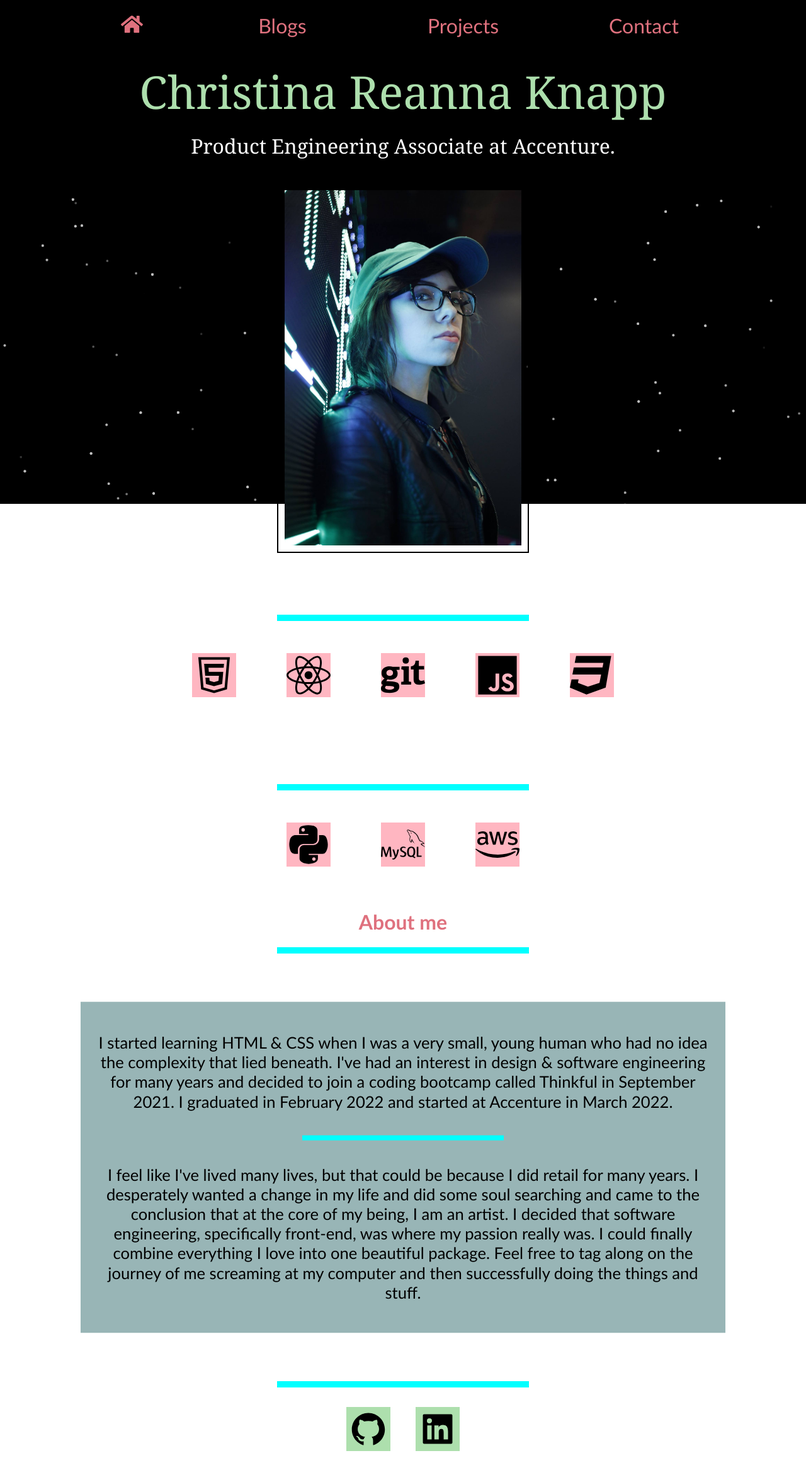
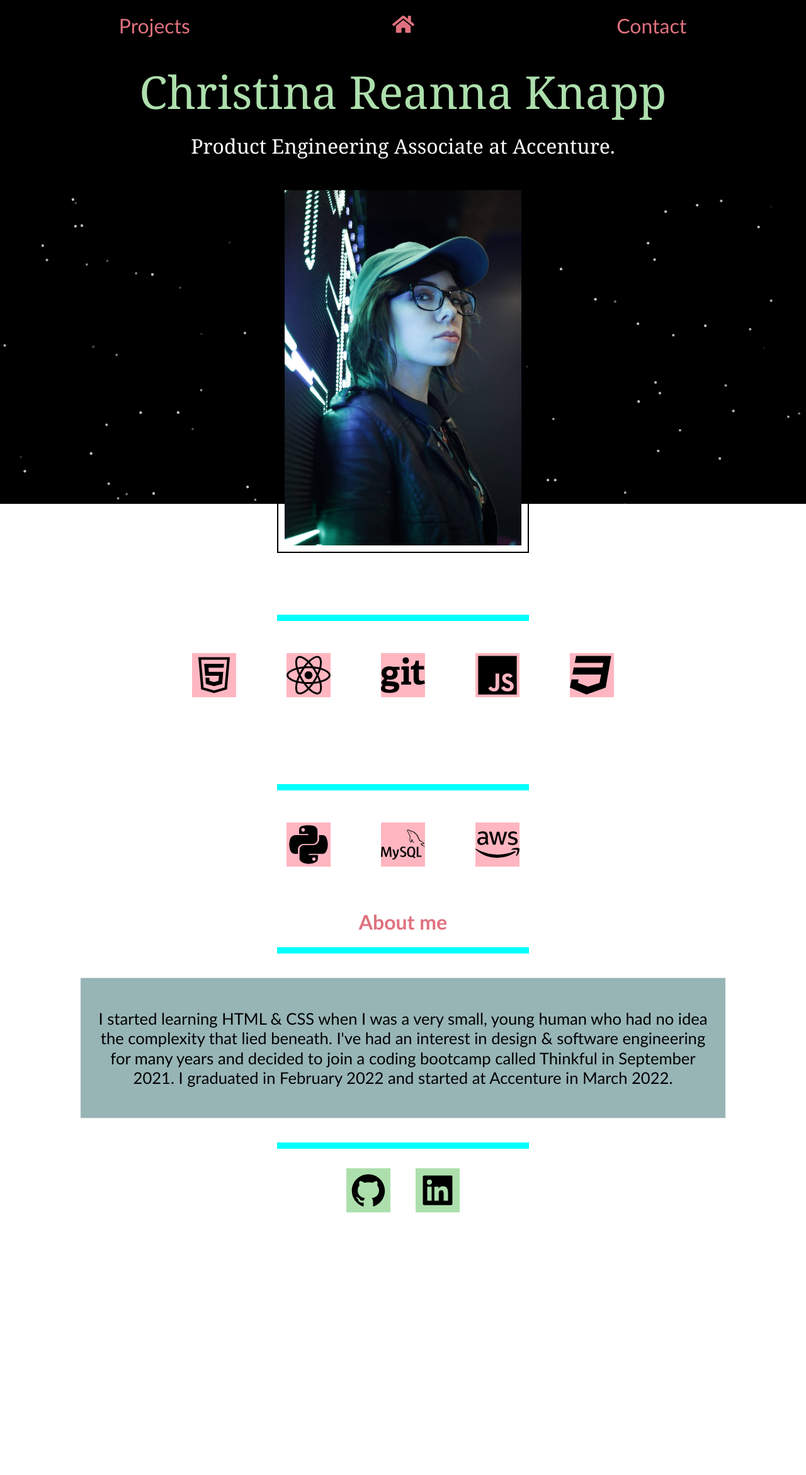
Before and after one commit to christinareanna/christinareanna.github.io, a React (Create React App) app: page / in a window 1280 px wide. Shown: the top 2342 px of the page at 63% size. After the commit the page ends 1974 px from the top, so only its background shows below. Built offline with nearby package versions, Linux system fonts and the light colour scheme.

Commit message:
blog removal

```diff
--- a/src/App.js
+++ b/src/App.js
@@ -2,7 +2,7 @@ import "./App.css";
 import ParticleBackground from "./ParticleBackground";
 import { BrowserRouter as Router, Routes, Route } from "react-router-dom";
 import Home from "./pages/Home";
-import Blogs from "./pages/Blogs";
+// import Blogs from "./pages/Blogs";
 import Contact from "./pages/Contact";
 import NoPage from "./pages/NoPage";
 import Navbar from "./components/Navbar";
@@ -18,7 +18,7 @@ function App() {
           <Navbar />
           <Routes>
             <Route exact path="/" element={<Home />} />
-            <Route path="/blogs" element={<Blogs />} />
+            {/* <Route path="/blogs" element={<Blogs />} /> */}
             <Route path="/projects" element={<Projects />} />
             <Route path="/contact" element={<Contact />} />
             <Route path="*" element={<NoPage />} />
--- a/src/components/Navbar/NavbarElements.js
+++ b/src/components/Navbar/NavbarElements.js
@@ -23,7 +23,7 @@ height: 80px;
 z-index: 1;
 width: 100%;
 padding: 0 24px;
-max-width: 1100px;
+max-width: 2100px;
 `
 
 export const NavLogo = styled(Link)`
@@ -33,7 +33,6 @@ cursor: pointer;
 font-size: 1.5rem;
 display: flex;
 align-items: center;
-margin-left: 24px;
 font-weight: bold;
 text-decoration: none;
 `
--- a/src/components/Navbar/index.js
+++ b/src/components/Navbar/index.js
@@ -11,17 +11,18 @@ const Navbar = () => {
             <Nav>
                 <NavbarContainer>
                     <NavMenu style={{ fontFamily: "calibri", width: "100%", maxWidth: "100%", justifyContent: "center" }}>
-                    <NavItem id="home" style={{ width: "100%",  margin: "0px", padding: "0px" }}>
-                            <Link to="/" style={{ color: "#df717e", textDecoration: "none" }}><div style={{display: "flex", justifyContent: "center" }}><span><FaHome size={35}/></span></div></Link>
+                        <NavItem id="projects" style={{ width: "100%", margin: "3rem" }}>
+                            <Link to="/projects" style={{ color: "#df717e", textDecoration: "none" }}><div style={{ display: "flex", justifyContent: "center" }}><span style={{ fontSize: "2em" }}>Projects</span></div></Link>
                         </NavItem>
-                        <NavItem id="blogs" style={{ width: "100%", margin: "3rem" }}>
+                        <NavItem id="home" style={{ width: "100%", margin: "0px", padding: "0px" }}>
+                            <Link to="/" style={{ color: "#df717e", textDecoration: "none" }}><div style={{ display: "flex", justifyContent: "center" }}><span><FaHome size={35} /></span></div></Link>
+                        </NavItem>
+                        {/* <NavItem id="blogs" style={{ width: "100%", margin: "3rem" }}>
                             <Link to="/blogs" style={{ color: "#df717e", textDecoration: "none" }}><div style={{display: "flex", justifyContent: "center"}}><span style={{fontSize: "2em"}}>Blogs</span></div></Link>
-                        </NavItem>
-                        <NavItem id="projects" style={{ width: "100%", margin: "3rem" }}>
-                            <Link to="/projects" style={{ color: "#df717e", textDecoration: "none" }}><div style={{display: "flex", justifyContent: "center"}}><span style={{fontSize: "2em"}}>Projects</span></div></Link>
-                        </NavItem>
+                        </NavItem> */}
+
                         <NavItem id="contact" style={{ width: "100%", margin: "3rem" }}>
-                            <Link to="/contact" style={{ color: "#df717e", textDecoration: "none" }}><div style={{display: "flex", justifyContent: "center"}}><span style={{fontSize: "2em"}}>Contact</span></div></Link>
+                            <Link to="/contact" style={{ color: "#df717e", textDecoration: "none" }}><div style={{ display: "flex", justifyContent: "center" }}><span style={{ fontSize: "2em" }}>Contact</span></div></Link>
                         </NavItem>
                     </NavMenu>
                 </NavbarContainer>
--- a/src/components/Sidebar/index.js
+++ b/src/components/Sidebar/index.js
@@ -39,9 +39,9 @@ const Sidebar = () => {
           <SidebarItem aria-label="View Projects" id="projects">
             <Link to="/projects" className="link" onClick={toggle}>Projects</Link>
           </SidebarItem>
-          <SidebarItem aria-label="View Blogs" id="blogs">
+          {/* <SidebarItem aria-label="View Blogs" id="blogs">
             <Link to="/blogs" className="link" onClick={toggle}>Blogs</Link>
-          </SidebarItem>
+          </SidebarItem> */}
           <SidebarItem aria-label="View Contact Form" id="contact">
             <Link to="/contact" className="link" onClick={toggle}>Contact</Link>
           </SidebarItem>
--- a/src/pages/Blogs.js
+++ /dev/null
@@ -1,63 +0,0 @@
-import React from 'react';
-import Sidebar from '../components/Sidebar';
-// import Navbar from '../components/Navbar';
-
-// this will be automated so i don't have to type it in here every dang time :-)
-const Blogs = ({ isOpen, toggle }) => {
-    return (
-        <>
-            <div className='sidebar'>
-                <Sidebar isopen={isOpen} toggle={toggle} />
-            </div>
-            {/* <Navbar /> */}
-            <h1 className='blogs'>Blogs</h1>
-            <hr style={{ border: "none" }} />
-
-            <div className='global-container'>
-                <h1 className='global-title'>Six Months</h1>
-                <p className='global'>I'll hit 6 months sober on 1/5/2023. This year is my first sober Christmas and I'm drinking Athletic Brewing Co. Run Wild IPA with my sister and her boyfriend who are also sober.
-                It's nice to be in an environment where I'm not the only sober person.'</p>
-            </div>
-
-            <hr style={{ border: "none" }} />
-
-            <div className='global-container'>
-                <h1 className='global-title'>The Big 100</h1>
-                <p className='global'>I hit the big 100 today! It feels incredible to wake up refreshed and full of energy. I've even met a lot
-                of other people in the sober community and they are awesome. Sobriety has become my new normal and I'm happy to say that
-                I'm seeing only improvements in myself now.</p>
-            </div>
-            <hr style={{ border: "none" }} />
-
-            <div className='global-container'>
-                <h1 className='global-title'>Two Months Sober</h1>
-                <p className='global'>Today is Labor Day and I'm still choosing sobriety at the BBQ today! It's been a relatively smooth
-                sailing process. The thing with being sober from alcohol and stopping smoking cigarettes at the same time is
-                trying to find ways to deal with stress. My focus has become exercising and eating healthy and that has been helping a lot. Allowing myself
-                the ability to rest is also crucial in maintaining stress.</p>
-            </div>
-            <hr style={{ border: "none" }} />
-
-            <div className='global-container'>
-                <h1 className='global-title'>One Month Sober</h1>
-                <p className='global'>I chose sobriety on 7/5/2022. I was tired of the partying, feeling exhausted, and not focusing
-                on my self care enough. It's incredible how much money I'm saving and how much energy I have now. I'll be back to update
-                when I hit my next milestone!</p>
-            </div>
-            <hr style={{ border: "none" }} />
-
-            <div className='global-container'>
-                <h1 className='global-title'>My First Blog</h1>
-                <p className='global'>Hello! I hope you are doing well. I'm really proud of what
-                I have been creating lately. I am learning a lot about CSS that I never knew before. I feel like I'm
-                getting better at it, but I still don't know how to do a lot of the fancier stuff.
-                The most difficult part for me is the responsiveness. I have a habit of starting from outside in, instead of
-                an inside out approach. I'm doing my best to do a mobile-first approach, but I miss things sometimes. Looking back to when
-                I just first began coding, I can see my progress and will continue to keep on that path! Toodles for now.</p>
-            </div>
-            <hr style={{ border: "none" }} />
-        </>
-    );
-};
-
-export default Blogs;
--- a/src/pages/Home.js
+++ b/src/pages/Home.js
@@ -89,11 +89,6 @@ const Home = () => {
                     I've had an interest in design & software engineering for many years and decided to join a coding bootcamp called Thinkful in September 2021. I graduated in February 2022
                     and started at Accenture in March 2022.</p>
                 {/* <span><img className="thinkful" src={Thinkful} alt="thinkful"></img></span> */}
-                <hr />
-                <p className='global'>I feel like I've lived many lives, but that could be because I did retail for many years. I desperately wanted a change in my life and
-                    did some soul searching and came to the conclusion that at the core of my being, I am an artist.
-                    I decided that software engineering, specifically front-end, was where my passion really was. I could finally combine everything I love into one beautiful package.
-                    Feel free to tag along on the journey of me screaming at my computer and then successfully doing the things and stuff.</p>
             </div>
             <hr />
         </div>
```
